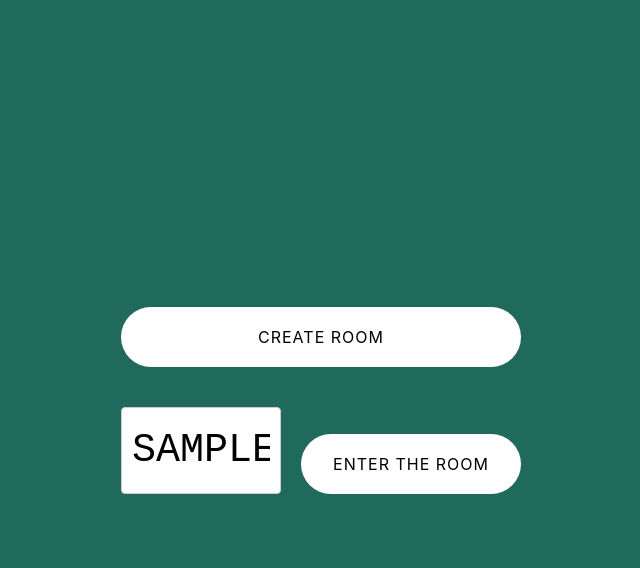
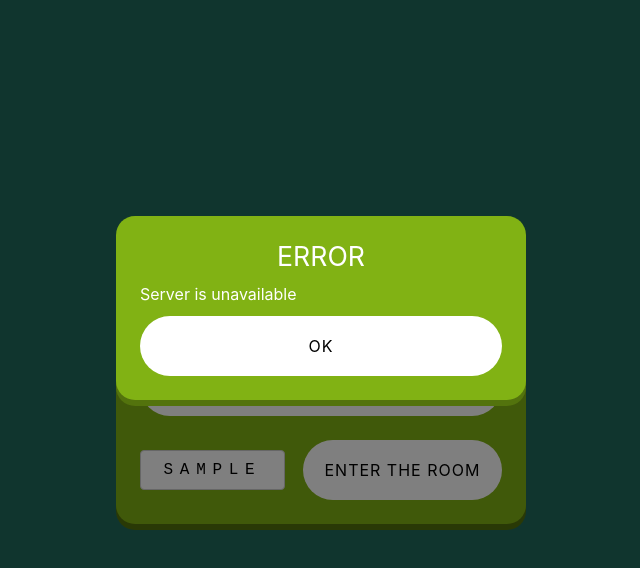
Before and after one commit to MeetYourRuiner/TicTacToe, a React (Create React App) app in the folder Client/client/: page / in a window 1280 px wide. Both pictures are taken after typing "Sample" into the empty fields and a click on the button "CREATE ROOM". Shown: the top 568 px of the page, without its empty margins (319-959 px from the left). Built offline with nearby package versions, Linux system fonts and the light colour scheme; no server answers.

Commit message:
Add dialog on errors

```diff
--- /dev/null
+++ b/Client/client/src/Components/ErrorDialog/ErrorDialog.css
@@ -0,0 +1,40 @@
+.error-dialog {
+	background: #81b214;
+    padding: inherit;
+	box-shadow: 0 6px #53730d;
+	border-radius: inherit;
+	display: flex;
+	flex-direction: column;
+	position: absolute;
+	width: inherit;
+	z-index: 5;
+	left: 0;
+	bottom: 50%;
+}
+
+.error-dialog * {
+	z-index: 5;
+}
+
+.error-blackout {
+	position: fixed;
+	background: black;
+	opacity: 50%;
+    width: 100%;
+    height: 100%;
+    left: 0;
+	top: 0;
+	z-index: 4;
+}
+
+.error-title {
+	color: white;
+    text-align: center;
+    font-size: 20pt;
+    margin-bottom: 12px;
+}
+.error-description {
+	color: white;
+    font-size: 12pt;
+    margin-bottom: 12px;
+}
--- /dev/null
+++ b/Client/client/src/Components/ErrorDialog/ErrorDialog.tsx
@@ -0,0 +1,53 @@
+import React from "react";
+import { ErrorCodes } from "../../enums/ErrorCodes";
+import "./ErrorDialog.css";
+
+interface IErrorDialogProps {
+	errorCode: ErrorCodes;
+	handleClickFunction: Function;
+}
+
+function ErrorDialog(props: IErrorDialogProps) {
+	const handleClick = () => {
+		props.handleClickFunction();
+	};
+
+	const getDescription = () => {
+		switch (props.errorCode) {
+			case ErrorCodes.RoomIsFull:
+				return "The room is full";
+			case ErrorCodes.RoomNotFound:
+				return "The room is not found";
+			case ErrorCodes.RoomIsFailedToCreate:
+				return "Room is failed to create";
+			case ErrorCodes.ServerError:
+				return "Internal server error";
+			case ErrorCodes.ConnectionFailed:
+				return "Failed to connect to the websocket";
+			case ErrorCodes.ConnectionLost:
+				return "Connection to the websocket is lost";
+			case ErrorCodes.ServerIsUnavailable:
+				return "Server is unavailable";
+			default:
+				return "";
+		}
+	};
+
+	return (
+		<>
+			<div className="error-dialog">
+				<div className="error-title">ERROR</div>
+				<div className="error-description">{getDescription()}</div>
+				<button
+					className="btn error-ok-btn"
+					onClick={() => handleClick()}
+				>
+					OK
+				</button>
+			</div>
+			<div className="error-blackout" />
+		</>
+	);
+}
+
+export default ErrorDialog;
--- a/Client/client/src/pages/GamePage/GamePage.tsx
+++ b/Client/client/src/pages/GamePage/GamePage.tsx
@@ -7,6 +7,7 @@ import * as signalR from "@microsoft/signalr";
 import { ErrorCodes } from "../../enums/ErrorCodes";
 
 import "./GamePage.css";
+import ErrorDialog from "../../components/ErrorDialog/ErrorDialog";
 
 interface IGamepageState {
 	code: string;
@@ -18,6 +19,7 @@ interface IGamepageState {
 	myRole: string;
 	isWaitingForReadiness: boolean;
 	isReadyPressed: boolean;
+	error: ErrorCodes | undefined;
 }
 
 interface IPathProps {}
@@ -33,7 +35,7 @@ class GamePage extends React.Component<IOwnProps, IGamepageState> {
 		super(props);
 		this.state = {
 			code: "",
-			status: "",
+			status: "Connecting...",
 			myId: "",
 			myRole: "",
 			board: new Array<string>().fill(" "),
@@ -41,6 +43,7 @@ class GamePage extends React.Component<IOwnProps, IGamepageState> {
 			isGameStopped: true,
 			isWaitingForReadiness: false,
 			isReadyPressed: false,
+			error: undefined,
 		};
 	}
 	componentDidMount() {
@@ -102,7 +105,7 @@ class GamePage extends React.Component<IOwnProps, IGamepageState> {
 		});
 
 		this.hub.on("error", (errorCode: ErrorCodes) => {
-			this.pushToHomePage();
+			this.setState({error: errorCode});
 		});
 
 		this.hub.on("readyCheck", () => {
@@ -110,6 +113,16 @@ class GamePage extends React.Component<IOwnProps, IGamepageState> {
 				isWaitingForReadiness: true,
 				isReadyPressed: false,
 			});
+		});
+
+		this.hub.onclose((error) => {
+			if (error) {
+				if (
+					error instanceof signalR.TimeoutError ||
+					error instanceof signalR.AbortError
+				)
+				this.setState({error: ErrorCodes.ConnectionLost});
+			}
 		});
 
 		this.hub
@@ -120,7 +133,7 @@ class GamePage extends React.Component<IOwnProps, IGamepageState> {
 				this.setState({ code: code });
 				this.connect(code);
 			})
-			.catch((err) => console.log(err));
+			.catch(() => this.setState({error: ErrorCodes.ConnectionFailed}));
 	}
 
 	componentWillUnmount() {
@@ -147,7 +160,7 @@ class GamePage extends React.Component<IOwnProps, IGamepageState> {
 		this.pushToHomePage();
 	}
 
-	private pushToHomePage() {
+	private pushToHomePage(errorCode: ErrorCodes | undefined = undefined) {
 		this.props.history.push("/");
 	}
 
@@ -158,6 +171,7 @@ class GamePage extends React.Component<IOwnProps, IGamepageState> {
 					className="btn leave-room"
 					onClick={() => this.handleClickLeaveRoom()}
 				>
+					{/* 🡠 */}
 					&#129120;
 				</button>
 				<Status value={this.state.status} />
@@ -179,6 +193,15 @@ class GamePage extends React.Component<IOwnProps, IGamepageState> {
 					this.state.isWaitingForReadiness) && (
 					<div className="blackout" />
 				)}
+				{this.state.error && (
+					<ErrorDialog
+						errorCode={this.state.error}
+						handleClickFunction={() => {
+							this.setState({ error: undefined });
+							this.pushToHomePage();
+						}}
+					/>
+				)}
 			</div>
 		);
 	}
--- a/Client/client/src/pages/HomePage/HomePage.css
+++ b/Client/client/src/pages/HomePage/HomePage.css
@@ -1,11 +1,17 @@
-.Home {
-	width: 100%;
-	padding: 0 25%;
+.home-page {
+	background: #81b214;
+    padding: 24px;
+	box-shadow: 0 6px #53730d;
+	border-radius: 19px;
+	display: flex;
+	flex-direction: column;
+	position: relative;
+	width: 362px;
 }
 
 .btn.create-room {
 	width: 100%;
-	margin-bottom: 10%;
+	margin-bottom: 24px;
 }
 
 .btn.enter-room {
@@ -17,8 +23,22 @@
 	margin-right: 5%;
 	width: 40%;
     text-align: center;
-    padding: 20px 10px;
-    font-size: 30pt;
+    padding: 10px;
 	vertical-align: bottom;
 	font-family: monospace;
+	align-self: center;
+	letter-spacing: 5pt;
+	font-size: 12pt;
 }
+
+.code-wrapper {
+	display: flex;
+}
+
+.title {
+	color: white;
+    text-align: center;
+    font-size: 20pt;
+    font-weight: 800;
+    margin-bottom: 24px;
+}
--- a/Client/client/src/pages/HomePage/HomePage.tsx
+++ b/Client/client/src/pages/HomePage/HomePage.tsx
@@ -1,11 +1,14 @@
 import React, { useState } from "react";
 import { useHistory } from "react-router-dom";
 import APIService from "../../api/api";
+import ErrorDialog from "../../components/ErrorDialog/ErrorDialog";
+import { ErrorCodes } from "../../enums/ErrorCodes";
 import RoomError from "../../errors/RoomError";
 import "./HomePage.css";
 
 function HomePage() {
 	const [code, setCode] = useState<string>("");
+	const [error, setError] = useState<ErrorCodes>();
 	let history = useHistory();
 
 	const handleClickCreateRoom = async () => {
@@ -14,6 +17,7 @@ function HomePage() {
 			history.push(`/room?code=${roomCode}`);
 		} catch (err) {
 			if (err instanceof RoomError) {
+				setError(err.Code);
 				console.log(err.Code);
 			}
 		}
@@ -27,20 +31,22 @@ function HomePage() {
 			}
 		} catch (err) {
 			if (err instanceof RoomError) {
+				setError(err.Code);
 				console.log(err.Code);
 			}
 		}
 	};
 
 	return (
-		<div className="Home">
+		<div className="home-page">
+			<div className="title">Tic-Tac-Toe</div>
 			<button
 				className="btn create-room"
 				onClick={() => handleClickCreateRoom()}
 			>
 				Create room
 			</button>
-			<br />
+			<div className="code-wrapper">
 				<input
 					onChange={(e) => {
 						setCode(e.target.value);
@@ -58,6 +64,13 @@ function HomePage() {
 					Enter the room
 				</button>
 			</div>
+			{error && (
+				<ErrorDialog
+					handleClickFunction={() => setError(undefined)}
+					errorCode={error}
+				/>
+			)}
+		</div>
 	);
 }
 
```
Lines whose indentation alone changed are shown as unchanged.
